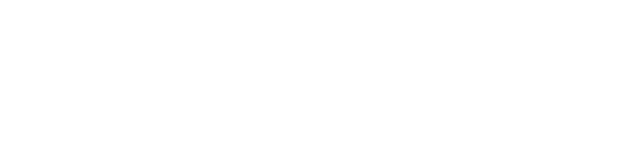
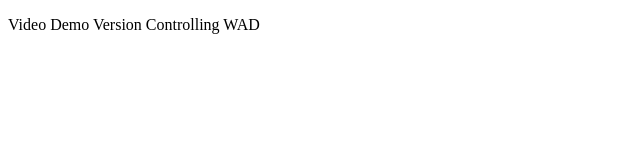
Before and after one commit to praditagra/TKS-WAD, a plain HTML site: page index.html in a window 1280 px wide. Shown: the whole page, without its empty margins (0-640 px from the left). Drawn offline with Linux system fonts and the light colour scheme.

Commit message:
Update index.html

```diff
--- a/index.html
+++ b/index.html
@@ -9,7 +9,7 @@
 </head>
 
 <body>
-
+    <p> Video Demo Version Controlling WAD</p>
 </body>
 
 </html>
```
